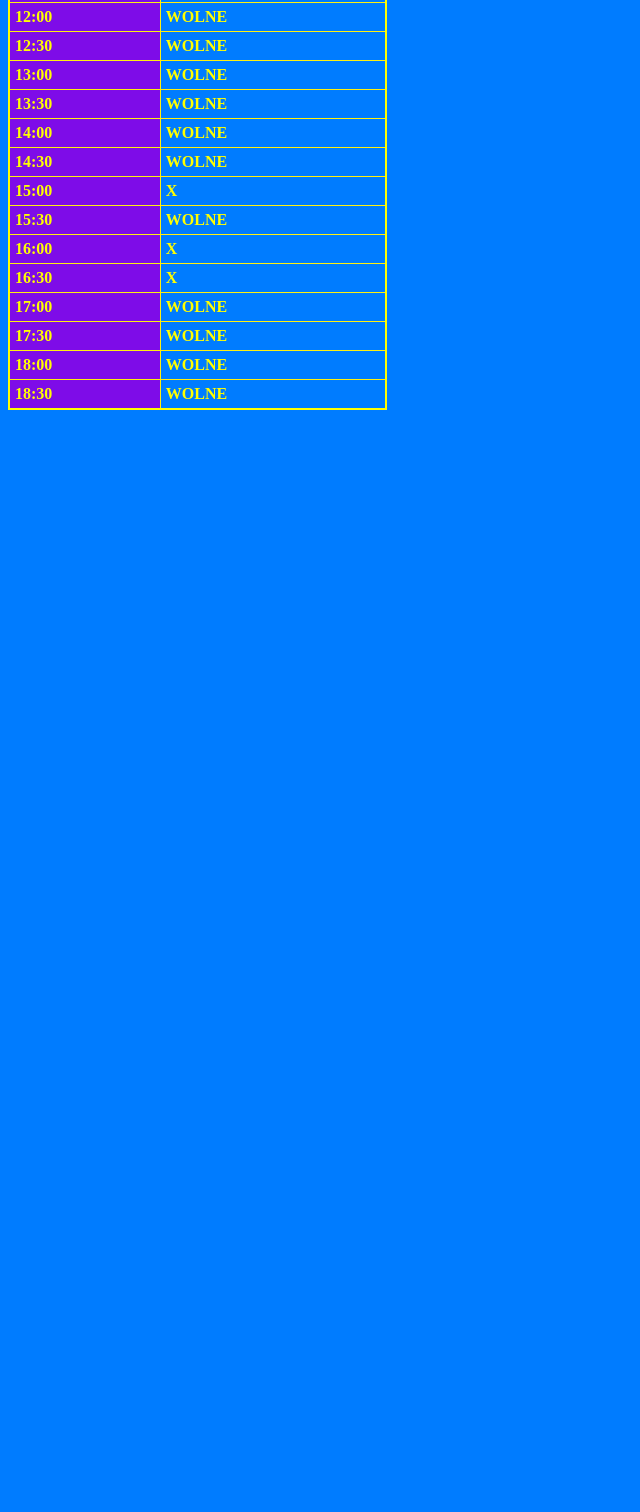
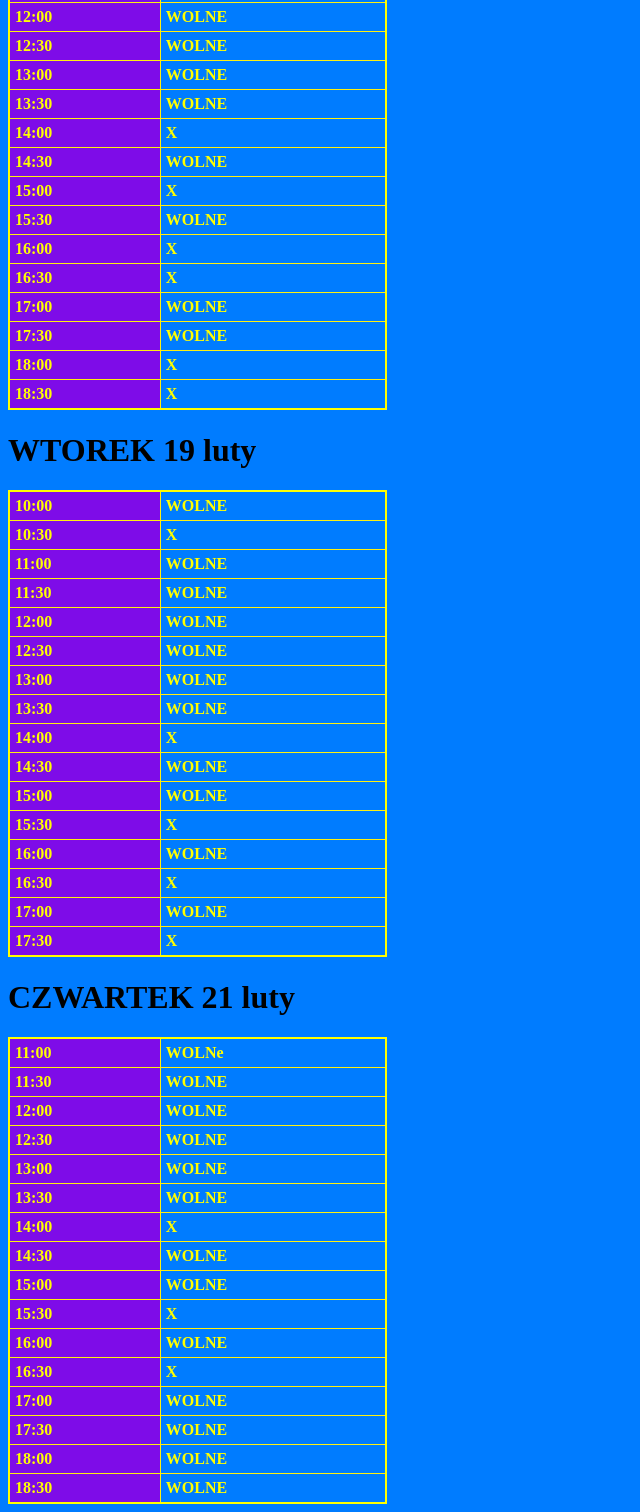
Before and after one commit to MajaJanota/grafik, a plain HTML site: page index.html in a window 1280 px wide. Shown: the part 878-2390 px from the top of the page, without its empty margins (0-640 px from the left). Before the commit the page ends 1296 px from the top, so only its background shows below. Drawn offline with Linux system fonts and the light colour scheme.

Commit message:
Add files via upload

```diff
--- a/index.html
+++ b/index.html
@@ -54,11 +54,88 @@ table td {
                 </tr>
                 <tr>
                         <td class="godz">10:30</td>
+                        <td>X</td>
+                </tr>
+                <tr>
+                        <td class="godz">11:00</td>
+                        <td>X</td>
+                </tr>
+                <tr>
+                        <td class="godz">11:30</td>
+                        <td>X</td>
+                </tr>
+                <tr>
+                        <td class="godz">12:00</td>
+                        <td>X</td>
+                </tr>
+                <tr>
+                        <td class="godz">12:30</td>
                         <td>WOLNE</td>
                 </tr>
                 <tr>
+                        <td class="godz">13:00</td>
+                        <td>WOLNE</td>
+                </tr>
+
+                <tr>
+                        <td class="godz">13:30</td>
+                        <td>WOLNE</td>
+                </tr>
+                <tr>
+                        <td class="godz">14:00</td>
+                        <td>X</td>
+                </tr>
+                <tr>
+                        <td class="godz">14:30</td>
+                        <td>WOLNE</td>
+                </tr>
+                <tr>
+                        <td class="godz">15:00</td>
+                        <td>X</td>
+                </tr>
+                <tr>
+                        <td class="godz">15:30</td>
+                        <td>WOLNE</td>
+                </tr>
+                <tr>
+                        <td class="godz">16:00</td>
+                        <td>x</td>
+                </tr>
+                <tr>
+                        <td class="godz">16:30</td>
+                        <td>x</td>
+                </tr>
+                <tr>
+                        <td class="godz">17:00</td>
+                        <td>x</td>
+                </tr>
+                <tr>
+                        <td class="godz">17:30</td>
+                        <td>WOLNE</td>
+                </tr>
+
+                </tr>
+                </table>
+</div>
+
+<br>
+
+<div class="instrukcja">
+<strong>ZAPISY</strong>
+<p>Żeby zarezerwować termin wyślij SMS (nazwisko, data, godzina) pod numer:</p>
+<p><strong>883 281 567</strong></p>
+<p>Aktualizacja grafiku następuje raz dziennie</p>
+</div>
+
+<h1>CZWARTEK 14 luty</h1>
+
+<div class="tabela">
+
+        <table>
+
+                <tr>
                         <td class="godz">11:00</td>
-                        <td>WOLNE</td>
+                        <td>X</td>
                 </tr>
                 <tr>
                         <td class="godz">11:30</td>
@@ -83,84 +160,7 @@ table td {
                 </tr>
                 <tr>
                         <td class="godz">14:00</td>
-                        <td>WOLNE</td>
-                </tr>
-                <tr>
-                        <td class="godz">14:30</td>
-                        <td>WOLNE</td>
-                </tr>
-                <tr>
-                        <td class="godz">15:00</td>
-                        <td>WOLNE</td>
-                </tr>
-                <tr>
-                        <td class="godz">15:30</td>
-                        <td>WOLNE</td>
-                </tr>
-                <tr>
-                        <td class="godz">16:00</td>
-                        <td>x</td>
-                </tr>
-                <tr>
-                        <td class="godz">16:30</td>
-                        <td>x</td>
-                </tr>
-                <tr>
-                        <td class="godz">17:00</td>
-                        <td>x</td>
-                </tr>
-                <tr>
-                        <td class="godz">17:30</td>
-                        <td>x</td>
-                </tr>
-
-                </tr>
-                </table>
-</div>
-
-<br>
-
-<div class="instrukcja">
-<strong>ZAPISY</strong>
-<p>Żeby zarezerwować termin wyślij SMS (nazwisko, data, godzina) pod numer:</p>
-<p><strong>883 281 567</strong></p>
-<p>Aktualizacja grafiku następuje raz dziennie</p>
-</div>
-
-<h1>CZWARTEK 14 luty</h1>
-
-<div class="tabela">
-
-        <table>
-
-                <tr>
-                        <td class="godz">11:00</td>
-                        <td>WOLNE</td>
-                </tr>
-                <tr>
-                        <td class="godz">11:30</td>
-                        <td>WOLNE</td>
-                </tr>
-                <tr>
-                        <td class="godz">12:00</td>
-                        <td>WOLNE</td>
-                </tr>
-                <tr>
-                        <td class="godz">12:30</td>
-                        <td>WOLNE</td>
-                </tr>
-                <tr>
-                        <td class="godz">13:00</td>
-                        <td>WOLNE</td>
-                </tr>
-
-                <tr>
-                        <td class="godz">13:30</td>
-                        <td>WOLNE</td>
-                </tr>
-                <tr>
-                        <td class="godz">14:00</td>
-                        <td>WOLNE</td>
+                        <td>X</td>
                 </tr>
                 <tr>
                         <td class="godz">14:30</td>
@@ -193,7 +193,163 @@ table td {
 
                 <tr>
                         <td class="godz">18:00</td>
+                        <td>X</td>
+                </tr>
+                <tr>
+                        <td class="godz">18:30</td>
+                        <td>X</td>
+                </tr>
+
+                </tr>
+                </table>
+</div>
+
+
+<h1>WTOREK 19 luty</h1>
+
+<div class="tabela">
+
+        <table>
+
+                <tr>
+                         <td class="godz">10:00</td>
                         <td> WOLNE</td>
+                </tr>
+                <tr>
+                        <td class="godz">10:30</td>
+                        <td>X</td>
+                </tr>
+
+                <tr>
+                        <td class="godz">11:00</td>
+                        <td>WOLNE</td>
+                </tr>
+                <tr>
+                        <td class="godz">11:30</td>
+                        <td>WOLNE</td>
+                </tr>
+                <tr>
+                        <td class="godz">12:00</td>
+                        <td>WOLNE</td>
+                </tr>
+                <tr>
+                        <td class="godz">12:30</td>
+                        <td>WOLNE</td>
+                </tr>
+                <tr>
+                        <td class="godz">13:00</td>
+                        <td>WOLNE</td>
+                </tr>
+
+                <tr>
+                        <td class="godz">13:30</td>
+                        <td>WOLNE</td>
+                </tr>
+                <tr>
+                        <td class="godz">14:00</td>
+                        <td>X</td>
+                </tr>
+                <tr>
+                        <td class="godz">14:30</td>
+                        <td>WOLNE</td>
+                </tr>
+                <tr>
+                        <td class="godz">15:00</td>
+                        <td>WOLNE</td>
+                </tr>
+                <tr>
+                        <td class="godz">15:30</td>
+                        <td>X</td>
+                </tr>
+                <tr>
+                        <td class="godz">16:00</td>
+                        <td>WOLNE</td>
+                </tr>
+                <tr>
+                        <td class="godz">16:30</td>
+                        <td>X</td>
+                </tr>
+                <tr>
+                        <td class="godz">17:00</td>
+                        <td>WOLNE</td>
+                </tr>
+                <tr>
+                        <td class="godz">17:30</td>
+                        <td>X</td>
+                </tr>
+
+                </tr>
+                </table>
+</div>
+
+
+<h1>CZWARTEK 21 luty</h1>
+
+<div class="tabela">
+
+        <table>
+
+                <tr>
+                        <td class="godz">11:00</td>
+                        <td>WOLNe</td>
+                </tr>
+                <tr>
+                        <td class="godz">11:30</td>
+                        <td>WOLNE</td>
+                </tr>
+                <tr>
+                        <td class="godz">12:00</td>
+                        <td>WOLNE</td>
+                </tr>
+                <tr>
+                        <td class="godz">12:30</td>
+                        <td>WOLNE</td>
+                </tr>
+                <tr>
+                        <td class="godz">13:00</td>
+                        <td>WOLNE</td>
+                </tr>
+
+                <tr>
+                        <td class="godz">13:30</td>
+                        <td>WOLNE</td>
+                </tr>
+                <tr>
+                        <td class="godz">14:00</td>
+                        <td>X</td>
+                </tr>
+                <tr>
+                        <td class="godz">14:30</td>
+                        <td>WOLNE</td>
+                </tr>
+                <tr>
+                        <td class="godz">15:00</td>
+                        <td>WOLNE</td>
+                </tr>
+                <tr>
+                        <td class="godz">15:30</td>
+                        <td>X</td>
+                </tr>
+                <tr>
+                        <td class="godz">16:00</td>
+                        <td>WOLNE</td>
+                </tr>
+                <tr>
+                        <td class="godz">16:30</td>
+                        <td>X</td>
+                </tr>
+                <tr>
+                        <td class="godz">17:00</td>
+                        <td>WOLNE</td>
+                </tr>
+                <tr>
+                        <td class="godz">17:30</td>
+                        <td>WOLNE</td>
+                </tr>
+
+                <tr>
+                        <td class="godz">18:00</td>
+                        <td>WOLNE</td>
                 </tr>
                 <tr>
                         <td class="godz">18:30</td>
```
